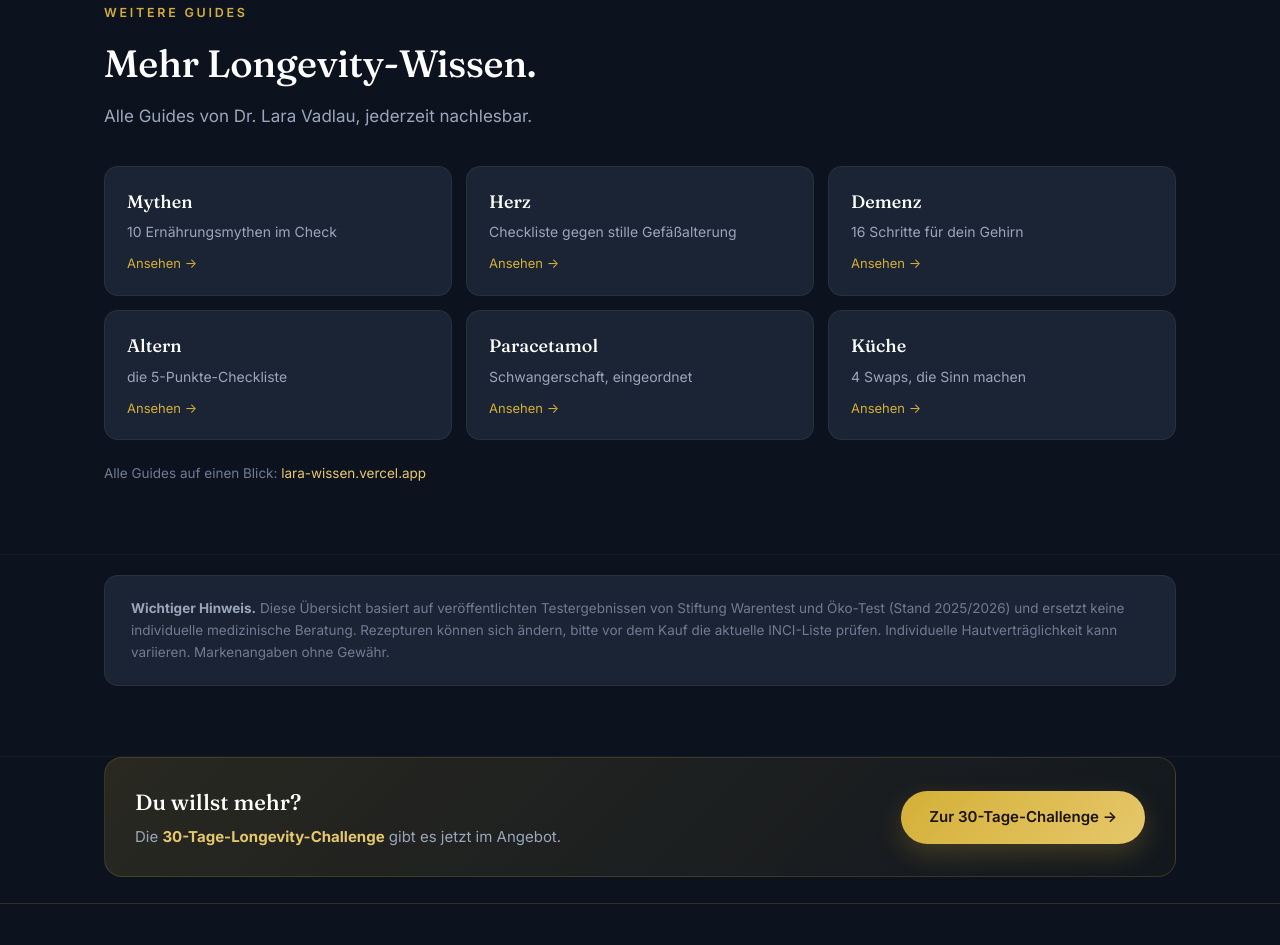
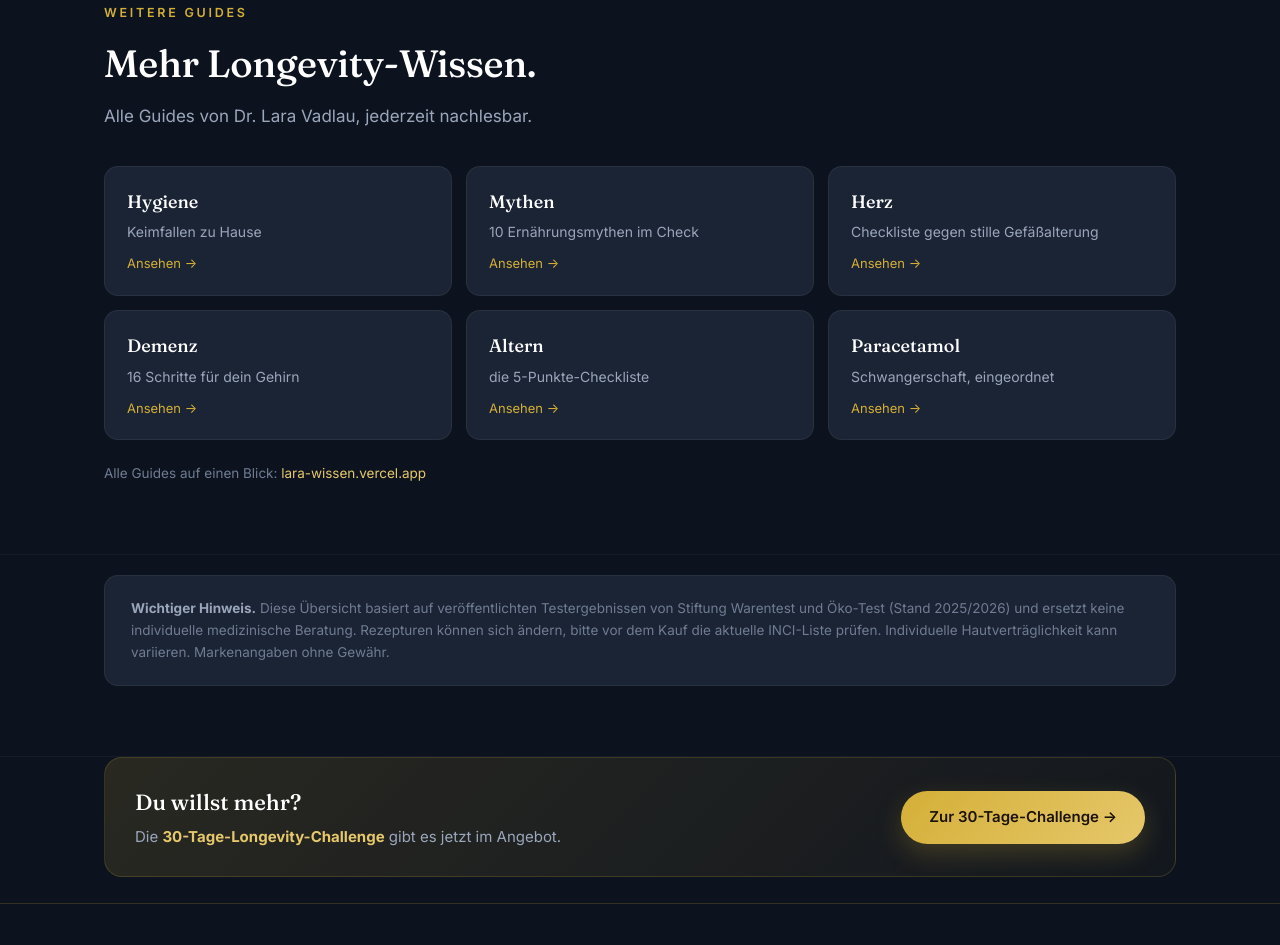
Before and after one commit to BookRevolution/lara-wissen-sonnencreme, a plain HTML site: page index.html in a window 1280 px wide. Shown: the part 7052-7997 px from the top of the page. Drawn offline with Linux system fonts and the light colour scheme.

Commit message:
Querverlinkung: Hygiene-Guide

```diff
--- a/index.html
+++ b/index.html
@@ -399,12 +399,12 @@ footer .container{display:flex;flex-wrap:wrap;justify-content:space-between;gap:
       <p>Alle Guides von Dr. Lara Vadlau, jederzeit nachlesbar.</p>
     </div>
     <div class="more reveal">
+      <a href="https://lara-hygiene.vercel.app"><span class="t">Hygiene</span><span class="d">Keimfallen zu Hause</span><span class="go">Ansehen &rarr;</span></a>
       <a href="https://lara-mythen.vercel.app"><span class="t">Mythen</span><span class="d">10 Ernährungsmythen im Check</span><span class="go">Ansehen &rarr;</span></a>
       <a href="https://lara-herz.vercel.app"><span class="t">Herz</span><span class="d">Checkliste gegen stille Gefäßalterung</span><span class="go">Ansehen &rarr;</span></a>
       <a href="https://lara-demenz.vercel.app"><span class="t">Demenz</span><span class="d">16 Schritte für dein Gehirn</span><span class="go">Ansehen &rarr;</span></a>
       <a href="https://lara-altern.vercel.app"><span class="t">Altern</span><span class="d">die 5-Punkte-Checkliste</span><span class="go">Ansehen &rarr;</span></a>
       <a href="https://lara-paracetamol.vercel.app"><span class="t">Paracetamol</span><span class="d">Schwangerschaft, eingeordnet</span><span class="go">Ansehen &rarr;</span></a>
-      <a href="https://lara-kueche.vercel.app"><span class="t">Küche</span><span class="d">4 Swaps, die Sinn machen</span><span class="go">Ansehen &rarr;</span></a>
     </div>
     <p style="margin-top:22px;color:var(--muted-2);font-size:13.5px">Alle Guides auf einen Blick: <a href="https://lara-wissen.vercel.app">lara-wissen.vercel.app</a></p>
   </div>
```
